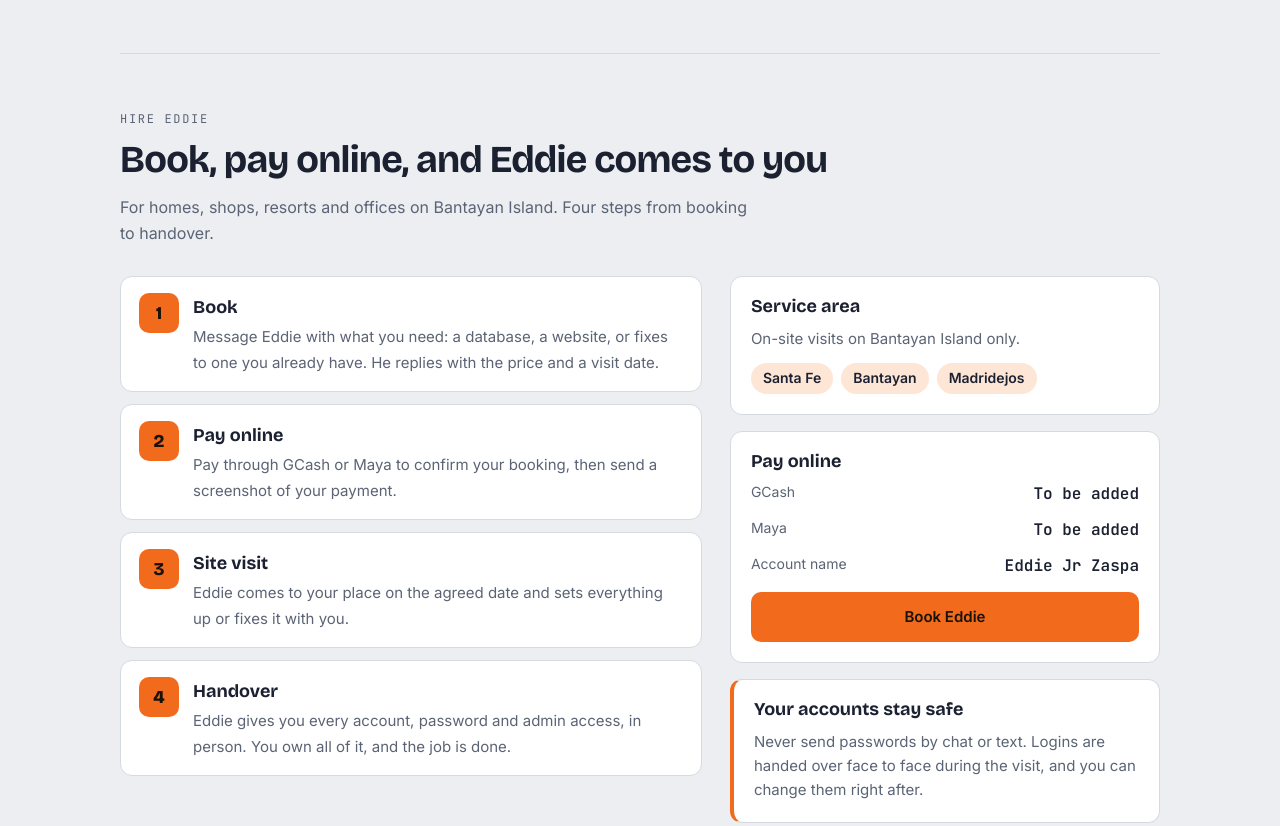
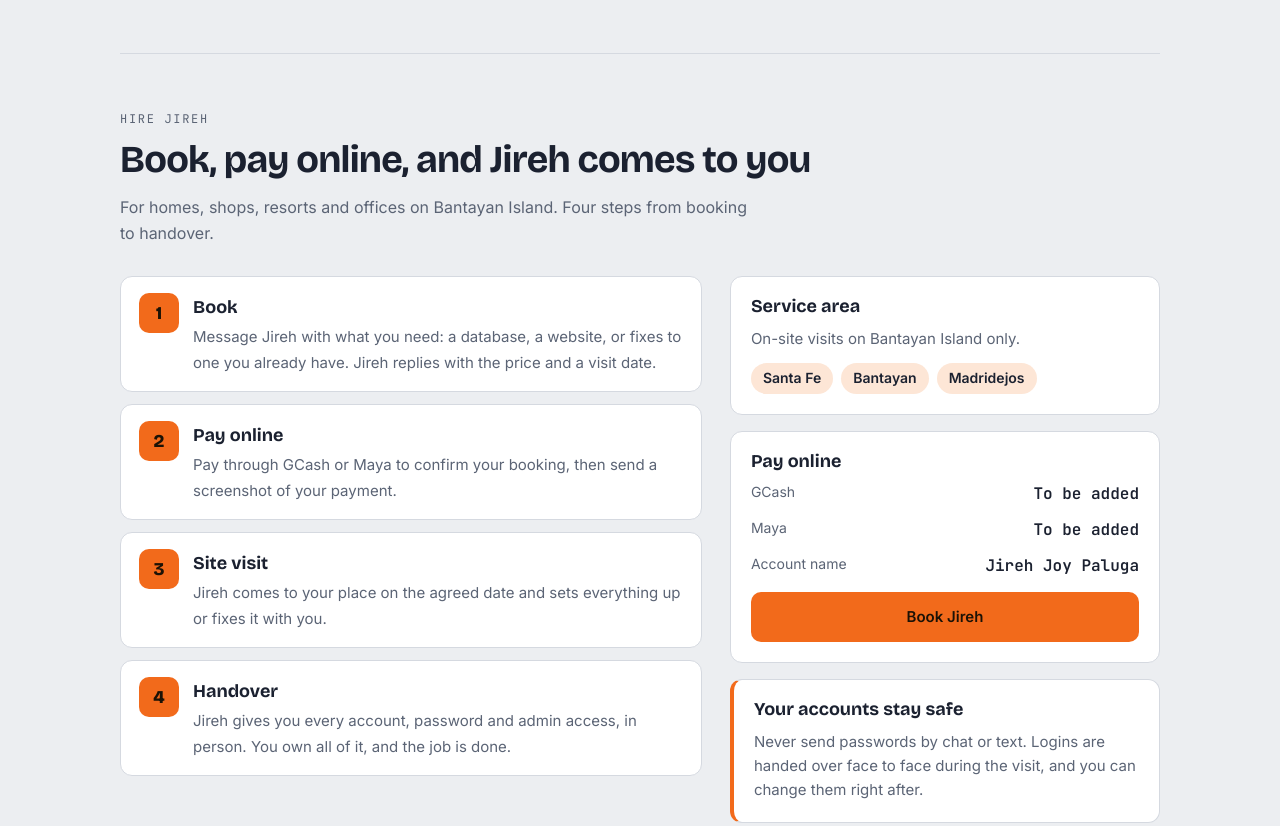
Before and after one commit to Schorzen/zDungeonStudio, a plain HTML site: page index.html in a window 1280 px wide. Shown: the part 1793-2619 px from the top of the page. Drawn offline with nearby package versions, Linux system fonts and the light colour scheme.

Commit message:
Change partner name to Jireh Joy Paluga
Replaces Eddie Jr Zaspa throughout the site and README, removes his
photo in favor of a JP initials badge, and updates the share image.

Co-Authored-By: Claude Opus 5.5 <noreply@anthropic.com>
Claude-Session: https://claude.ai/code/session_01Lu3wtGFPBNSVVY9GqWh9Lz

```diff
--- a/index.html
+++ b/index.html
@@ -4,8 +4,8 @@
 <meta charset="utf-8">
 <meta name="viewport" content="width=device-width,initial-scale=1,viewport-fit=cover">
 <title>zDungeonStudio · Freelance Database &amp; Web Maintenance</title>
-<meta name="description" content="Eddie Jr Zaspa hosts, backs up, secures and fixes the databases and websites that offices depend on. Serving Bantayan Island, Cebu.">
-<meta name="author" content="Eddie Jr Zaspa">
+<meta name="description" content="Jireh Joy Paluga hosts, backs up, secures and fixes the databases and websites that offices depend on. Serving Bantayan Island, Cebu.">
+<meta name="author" content="Jireh Joy Paluga">
 <meta name="theme-color" content="#F26A1B">
 <link rel="canonical" href="https://schorzen.github.io/zDungeonStudio/">
 <link rel="icon" type="image/svg+xml" href="assets/favicon.svg">
@@ -13,7 +13,7 @@
 <meta property="og:type" content="website">
 <meta property="og:site_name" content="zDungeonStudio">
 <meta property="og:title" content="zDungeonStudio · Freelance Database &amp; Web Maintenance">
-<meta property="og:description" content="Hosting, backups, security and fixes for the databases and websites offices depend on. By Eddie Jr Zaspa, Cebu.">
+<meta property="og:description" content="Hosting, backups, security and fixes for the databases and websites offices depend on. By Jireh Joy Paluga, Cebu.">
 <meta property="og:url" content="https://schorzen.github.io/zDungeonStudio/">
 <meta property="og:image" content="https://schorzen.github.io/zDungeonStudio/assets/og-image.png">
 <meta property="og:image:width" content="1200">
@@ -60,7 +60,8 @@ nav a{color:var(--dim);text-decoration:none}nav a:hover{color:var(--ink)}
 .hero h1{font-size:clamp(38px,6vw,64px);font-weight:800;letter-spacing:-.025em;margin:14px 0 18px}
 .hero h1 span{color:var(--torch)}
 .who{display:flex;align-items:center;gap:12px}
-.who img{width:52px;height:52px;border-radius:50%;object-fit:cover;border:2px solid var(--brand);flex:none}
+.ini{display:grid;place-items:center;width:52px;height:52px;border-radius:50%;background:var(--brand);color:var(--on-brand);font-family:var(--display);font-weight:800;font-size:19px;flex:none}
+.ini.big{width:72px;height:72px;font-size:26px}
 .lead{font-size:18px;color:var(--dim);max-width:34em;margin:0 0 26px}
 .cta{display:flex;gap:12px;flex-wrap:wrap}
 .btn{display:inline-flex;align-items:center;gap:8px;padding:12px 18px;border-radius:10px;font-weight:600;font-size:15px;text-decoration:none;border:1px solid transparent}
@@ -117,7 +118,6 @@ section h2{font-size:clamp(28px,4vw,38px);font-weight:700;letter-spacing:-.02em;
 .card span{color:var(--dim);font-size:14px}
 .card b{font-family:var(--mono);font-weight:600;user-select:all;overflow-wrap:anywhere}
 .person{align-items:center;justify-content:flex-start!important;gap:14px;padding-bottom:12px;border-bottom:1px solid var(--line)}
-.person img{width:72px;height:72px;border-radius:50%;object-fit:cover;flex:none}
 .person b{font-family:var(--display);font-size:20px;user-select:auto}
 .person span{display:block}
 .fine{font-size:13px;color:var(--dim);margin:0}
@@ -158,16 +158,16 @@ footer{padding-block:30px 40px;color:var(--dim);font-size:13px;display:flex;just
   <svg class="mark" viewBox="0 0 64 64" aria-hidden="true"><rect width="64" height="64" rx="15" fill="#F26A1B"/><path d="M14 56V30a18 18 0 0 1 36 0v26z" fill="#1B2130"/><path d="M22.5 30.5h19L22.5 47.5h19" fill="none" stroke="#F26A1B" stroke-width="6" stroke-linecap="round" stroke-linejoin="round"/></svg>
   <span>zDungeon<b>Studio</b></span>
  </a>
- <nav aria-label="Sections"><a href="#services">Services</a><a href="#work">Work</a><a href="#hire">Hire Eddie</a><a href="#how">How it works</a><a href="#contact">Contact</a></nav>
+ <nav aria-label="Sections"><a href="#services">Services</a><a href="#work">Work</a><a href="#hire">Hire Jireh</a><a href="#how">How it works</a><a href="#contact">Contact</a></nav>
 </header>
 
 <main id="main">
 <div class="hero" id="top">
  <div>
-  <div class="who"><img src="assets/eddie.jpg" alt="Eddie Jr Zaspa" width="52" height="52"><div class="eyebrow">Eddie Jr Zaspa · Freelance</div></div>
+  <div class="who"><span class="ini" aria-hidden="true">JP</span><div class="eyebrow">Jireh Joy Paluga · Freelance</div></div>
   <h1>Database &amp; web maintenance that <span>keeps records safe</span>.</h1>
   <p class="lead">I host, back up, secure and fix the databases and websites that offices depend on every day, so the people using them never have to think about it.</p>
-  <div class="cta"><a class="btn main" href="#hire">Hire Eddie</a><a class="btn ghost" href="#work">See recent work</a></div>
+  <div class="cta"><a class="btn main" href="#hire">Hire Jireh</a><a class="btn ghost" href="#work">See recent work</a></div>
  </div>
  <div class="console" role="img" aria-label="Example maintenance status panel">
   <div class="ctop"><span>records-db · status</span><span class="pill"><i></i>Healthy</span></div>
@@ -215,15 +215,15 @@ footer{padding-block:30px 40px;color:var(--dim);font-size:13px;display:flex;just
 </section>
 
 <section id="hire">
- <div class="eyebrow">Hire Eddie</div>
- <h2>Book, pay online, and Eddie comes to you</h2>
+ <div class="eyebrow">Hire Jireh</div>
+ <h2>Book, pay online, and Jireh comes to you</h2>
  <p class="sub">For homes, shops, resorts and offices on Bantayan Island. Four steps from booking to handover.</p>
  <div class="hire">
   <ol class="flow">
-   <li><div><b>Book</b><span>Message Eddie with what you need: a database, a website, or fixes to one you already have. He replies with the price and a visit date.</span></div></li>
+   <li><div><b>Book</b><span>Message Jireh with what you need: a database, a website, or fixes to one you already have. Jireh replies with the price and a visit date.</span></div></li>
    <li><div><b>Pay online</b><span>Pay through GCash or Maya to confirm your booking, then send a screenshot of your payment.</span></div></li>
-   <li><div><b>Site visit</b><span>Eddie comes to your place on the agreed date and sets everything up or fixes it with you.</span></div></li>
-   <li><div><b>Handover</b><span>Eddie gives you every account, password and admin access, in person. You own all of it, and the job is done.</span></div></li>
+   <li><div><b>Site visit</b><span>Jireh comes to your place on the agreed date and sets everything up or fixes it with you.</span></div></li>
+   <li><div><b>Handover</b><span>Jireh gives you every account, password and admin access, in person. You own all of it, and the job is done.</span></div></li>
   </ol>
   <div class="side">
    <div class="box">
@@ -236,9 +236,9 @@ footer{padding-block:30px 40px;color:var(--dim);font-size:13px;display:flex;just
     <div class="pay">
      <div><span>GCash</span><b>To be added</b></div>
      <div><span>Maya</span><b>To be added</b></div>
-     <div><span>Account name</span><b>Eddie Jr Zaspa</b></div>
+     <div><span>Account name</span><b>Jireh Joy Paluga</b></div>
     </div>
-    <a class="btn main" href="#contact">Book Eddie</a>
+    <a class="btn main" href="#contact">Book Jireh</a>
    </div>
    <div class="box safe">
     <h3>Your accounts stay safe</h3>
@@ -268,7 +268,7 @@ footer{padding-block:30px 40px;color:var(--dim);font-size:13px;display:flex;just
    <p class="fine">Self-employed and BIR-registered. Your records stay yours: full access and backups are handed over whenever you ask.</p>
   </div>
   <div class="card">
-   <div class="person"><img src="assets/eddie.jpg" alt="Photo of Eddie Jr Zaspa" width="72" height="72" loading="lazy"><div><b>Eddie Jr Zaspa</b><span>Database &amp; web maintenance</span></div></div>
+   <div class="person"><span class="ini big" aria-hidden="true">JP</span><div><b>Jireh Joy Paluga</b><span>Database &amp; web maintenance</span></div></div>
    <div><span>Mobile</span><b>To be added</b></div>
    <div><span>Email</span><b>To be added</b></div>
    <div><span>Service area</span><b>Bantayan Island, Cebu</b></div>
@@ -277,7 +277,7 @@ footer{padding-block:30px 40px;color:var(--dim);font-size:13px;display:flex;just
 </section>
 </main>
 
-<footer><span>© 2026 zDungeonStudio · Eddie Jr Zaspa</span><span>Freelance Database &amp; Web Maintenance</span></footer>
+<footer><span>© 2026 zDungeonStudio · Jireh Joy Paluga</span><span>Freelance Database &amp; Web Maintenance</span></footer>
 </div>
 </body>
 </html>
```
Also changed, not shown: assets/eddie.jpg (deleted), assets/og-image.png, 1 other file.
